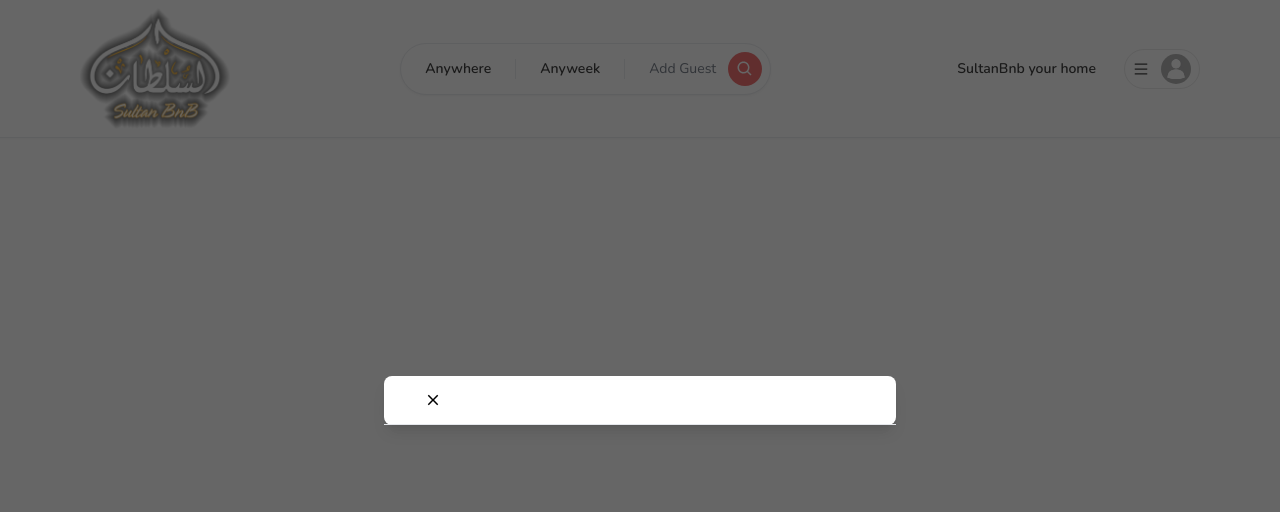
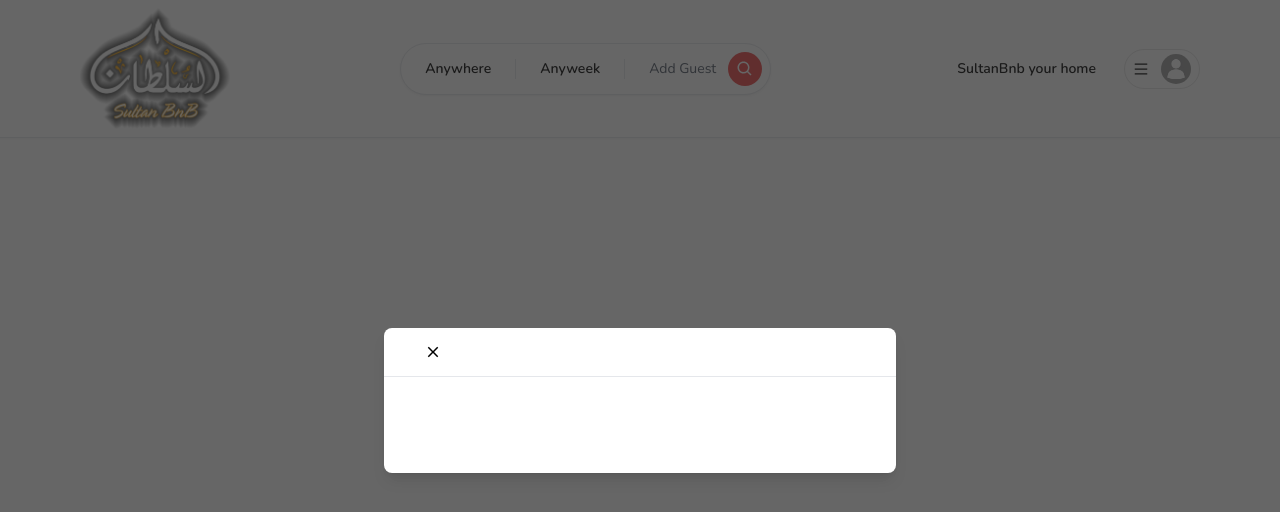
Before and after one commit to mtobal93/sultan-bnb, a Next.js app: page / in a window 1280 px wide. Shown: the top 512 px of the page. Built offline with nearby package versions, Linux system fonts and the light colour scheme.

Commit message:
Still Working on Custom Modal

```diff
--- /dev/null
+++ b/app/components/Button.tsx
@@ -0,0 +1,12 @@
+import React from "react";
+
+interface ButtonProps {
+    label: string
+    // onClick
+}
+
+function Button() {
+	return <button></button>;
+}
+
+export default Button;
--- a/app/components/Modal/Modal.tsx
+++ b/app/components/Modal/Modal.tsx
@@ -2,6 +2,7 @@
 
 import React, { useCallback, useEffect, useState } from "react";
 import { IoMdClose } from "react-icons/io";
+import Button from "../Button";
 
 interface ModalProps {
 	isOpen?: boolean;
@@ -98,6 +99,16 @@ const Modal: React.FC<ModalProps> = ({
 							</div>
 
                             {/* BODY */}
+							<div className="relative p-6 flex-auto">
+								{body}
+							</div>
+
+							{/* FOOTER */}
+							<div className="flex flex-col gap-2 p-6">
+								<div className="flex flex-row items-center gap-4 w-full">
+									<Button/>
+								</div>
+							</div>
 						</div>
 					</div>
 				</div>
```
